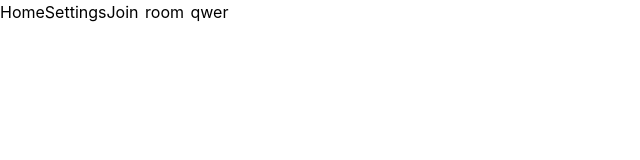
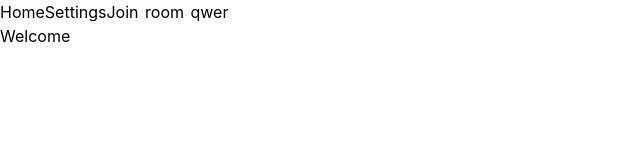
Before and after one commit to samsour/digital-music-friday-legacy, a Nuxt app in the folder frontend/: page /welcome in a window 1280 px wide. Shown: the top 160 px of the page, without its empty margins (0-640 px from the left). Built offline with nearby package versions, Linux system fonts and the light colour scheme.

Commit message:
feat(welcome): add welcome screen after spotify login

```diff
--- /dev/null
+++ b/frontend/pages/welcome.vue
@@ -0,0 +1,13 @@
+<template>
+	<div>
+		<h1>Welcome</h1>
+	</div>
+</template>
+
+<script>
+export default {
+	data: () => ({}),
+	created() {},
+	methods: {},
+};
+</script>
```
